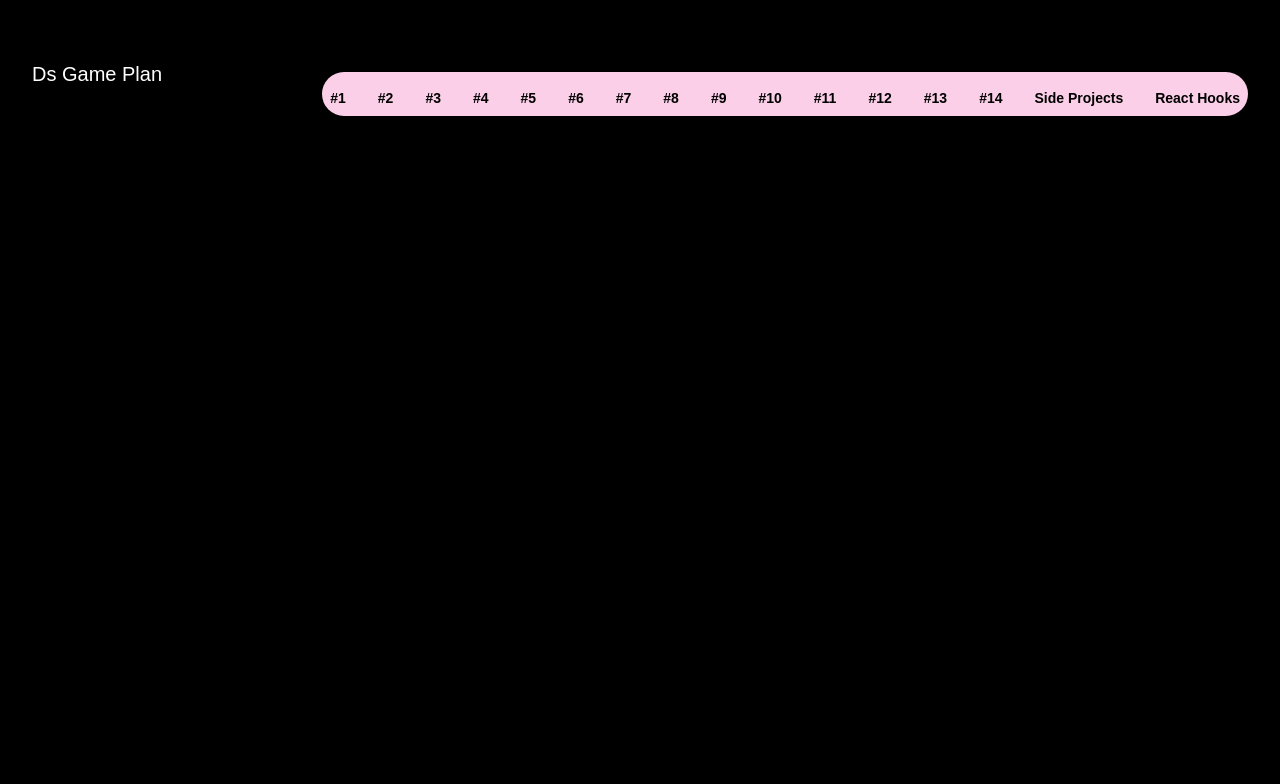
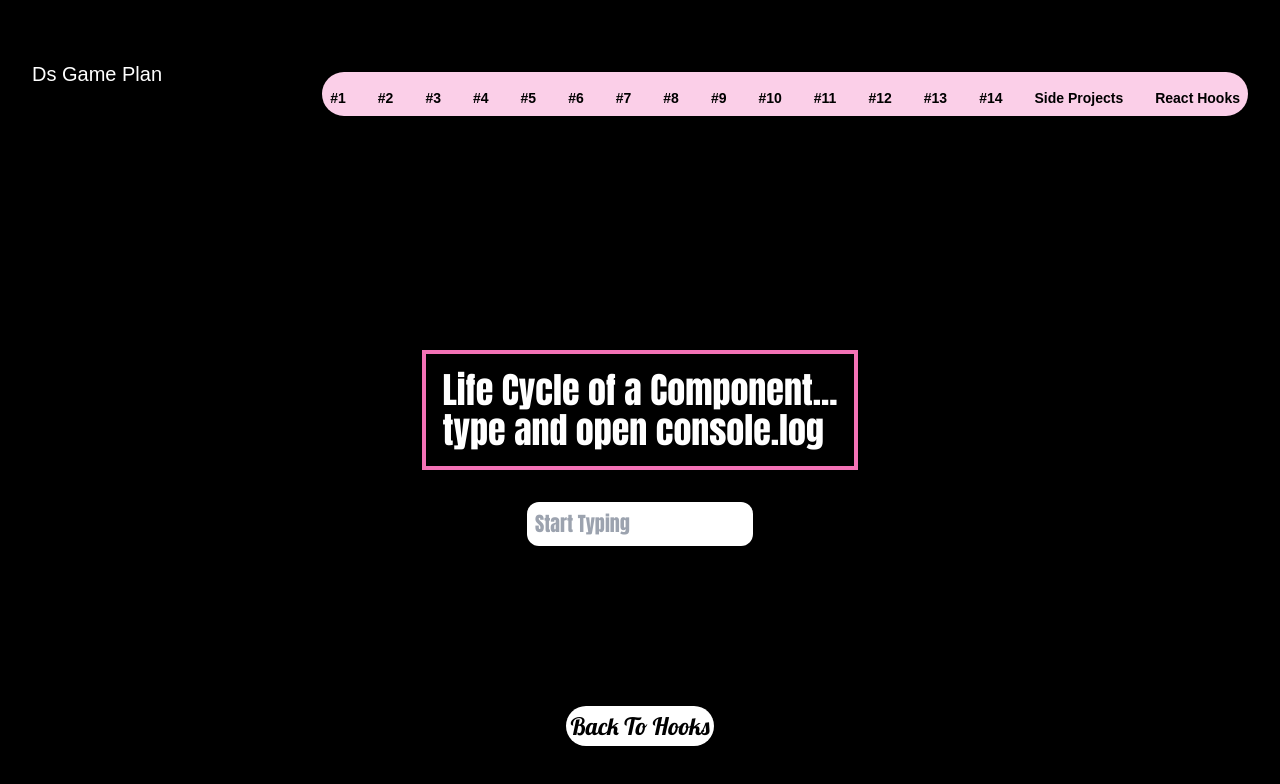
Before and after one commit to Davonne007-TX/game-plan, a React (Vite) app: page /hookUseEffect in a window 1280 px wide. Shown: the top 784 px of the page. Built offline with nearby package versions, Linux system fonts and the light colour scheme; a web font is replaced by a local one.

Commit message:
add route and working on useEffect hook

```diff
--- a/src/App.jsx
+++ b/src/App.jsx
@@ -4,12 +4,14 @@ import { Routes, Route, useNavigate } from "react-router-dom";
 import TopHeader from "./components/TopHeader";
 import Home from "./components/Home";
 import GamePlan1 from "./components/One/GamePlan1";
+import LetsLearnHooks from "./components/Hooks/LetsLearnHooks";
 import Hooks from "./components/Hooks/Hooks";
 import HookUseState from "./components/Hooks/HookUseState";
+import MoreUseState from "./components/Hooks/MoreUseState";
 import HookUseCallBack from "./components/Hooks/HookUseCallBack";
 import MoreUseCallback from "./components/Hooks/MoreUseCallback";
+import HookUseEffect from "./components/Hooks/HookUseEffect";
 import SideProjects from "./components/more-examples/SideProjects";
-import MoreUseState from "./components/Hooks/MoreUseState";
 import Lists from "./components/more-examples/Lists";
 import Toggle from "./components/more-examples/Toggle";
 import ForFun from "./components/more-examples/ForFun";
@@ -32,7 +34,6 @@ import GamePlan11 from "./components/Eleven/GamePlan11";
 import GamePlan12 from "./components/Twelve/GamePlan12";
 import GamePlan13 from "./components/Thirteen/GamePlan13";
 import GamePlan14 from "./components/Fourteen/GamePlan14";
-import LetsLearnHooks from "./components/Hooks/LetsLearnHooks";
 
 //Note to self; lazy load components and images
 
@@ -50,10 +51,13 @@ function App() {
       <Routes>
         <Route path="/" element={<Home />} />
         <Route path="/gamePlan1" element={<GamePlan1 />} />
+        <Route path="/letsLearnHooks" element={<LetsLearnHooks />} />
+        <Route path="hooks" element={<Hooks />} />
         <Route
           path="/hookUseState"
           element={<HookUseState backToHooks={backToHooks} />}
         />
+        <Route path="/moreUseState" element={<MoreUseState />} />
         <Route
           path="/hookUseCallBack"
           element={<HookUseCallBack backToHooks={backToHooks} />}
@@ -62,7 +66,10 @@ function App() {
           path="/moreUseCallback"
           element={<MoreUseCallback backToHooks={backToHooks} />}
         />
-        <Route path="/moreUseState" element={<MoreUseState />} />
+        <Route
+          path="/hookUseEffect"
+          element={<HookUseEffect backToHooks={backToHooks} />}
+        />
         <Route path="/sideProjects" element={<SideProjects />} />
         <Route path="/lists" element={<Lists />} />
         <Route path="/toggle" element={<Toggle />} />
@@ -86,8 +93,6 @@ function App() {
         <Route path="/gamePlan12" element={<GamePlan12 />} />
         <Route path="/gamePlan13" element={<GamePlan13 />} />
         <Route path="/gamePlan14" element={<GamePlan14 />} />
-        <Route path="/letsLearnHooks" element={<LetsLearnHooks />} />
-        <Route path="hooks" element={<Hooks />} />
       </Routes>
     </>
   );
--- /dev/null
+++ b/src/components/Hooks/HookUseEffect.jsx
@@ -0,0 +1,47 @@
+import { useEffect, useState } from "react";
+import ReuseableButton from "../ReuseableButton";
+
+export default function HookUseEffect({ backToHooks }) {
+  const [name, setName] = useState("");
+  const [windowWidth, setWindowWidth] = useState(window.innerWidth);
+
+  //on every render
+  useEffect(() => {
+    console.log("I re-rendered");
+  }); //dependency array, optional, changes the behavior
+
+  return (
+    <section className="flex-time min-h-screen">
+      <h1 className="text-white font-anton text-3xl md:text-4xl border-4 p-4 border-pink-400 ">
+        Life Cycle of a Component... <br />
+        type and open console.log
+      </h1>
+
+      <input
+        type="text"
+        value={name}
+        onChange={(e) => setName(e.target.value)}
+        placeholder="Start Typing"
+        className="mt-8 p-2 rounded-xl text-pink-400 font-anton outline-none text-xl"
+      />
+
+      <section className="mt-40">
+        <ReuseableButton label="Back To Hooks" onClick={backToHooks} />
+      </section>
+    </section>
+  );
+}
+
+/*
+
+    youtube source: https://www.youtube.com/watch?v=UVhIMwHDS7k&t=17s
+
+    useEffect Hook:
+
+   - whenever the component would reach a lifecycle point
+      mount
+      user interacts and component re-renders / change
+      unmount
+
+
+*/
--- a/src/components/Hooks/Hooks.jsx
+++ b/src/components/Hooks/Hooks.jsx
@@ -5,6 +5,7 @@ export default function Hooks() {
   const reactHooks = [
     { hook: "useState()", link: "/hookUseState", id: 1 },
     { hook: "useCallBack()", link: "/hookUseCallBack", id: 2 },
+    { hook: "useEffect()", link: "/hookUseEffect", id: 3 },
   ];
 
   return (
@@ -34,4 +35,5 @@ export default function Hooks() {
 
 
 
+
 */
--- a/src/components/ReuseableButton.jsx
+++ b/src/components/ReuseableButton.jsx
@@ -2,7 +2,7 @@ export default function ReuseableButton({ onClick, label }) {
   return (
     <button
       onClick={onClick}
-      className="bg-white rounded-full p-1 hover:text-pink-400 font-lobster sm:text-md md:text-lg lg:text-2xl"
+      className="bg-white rounded-full p-1 hover:text-pink-400 font-lobster text-md  lg:text-2xl"
     >
       {label}
     </button>
```
